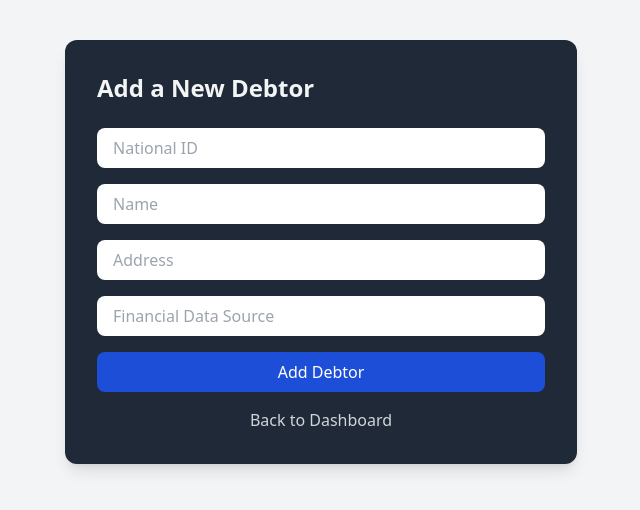
After one commit to A-D-DBS-application/web-application-2025-group-20, a Flask app: page /add-debtor in a window 1280 px wide. The commit adds this page. Shown: the top 510 px of the page, without its empty margins (319-959 px from the left). Run offline with Flask 3, Linux system fonts and the light colour scheme; the visitor is signed in with stand-in values (Sample User, id 1); some libraries are stand-ins or nearby versions.

Commit message:
toevoegen add_debtor functie

```diff
--- a/app/routes.py
+++ b/app/routes.py
@@ -121,3 +121,38 @@ def api_debtors():
         }
         for d in debtors
     ])
+
+@main.route("/add-debtor", methods=["GET"])
+def add_debtor_page():
+    username = session.get("username")
+    if not username:
+        return redirect(url_for("main.login"))
+
+    return render_template("add_debtor.html")
+
+@main.route("/add-debtor", methods=["POST"])
+def add_debtor_submit():
+    username = session.get("username")
+    if not username:
+        return redirect(url_for("main.login"))
+
+    national_id = request.form.get("national_id")
+    name = request.form.get("name")
+    address = request.form.get("address")
+    source = request.form.get("financial_data_source")
+
+    new_debtor = Debtor(
+        national_id=national_id,
+        name=name,
+        address=address,
+        financial_data_source=source,
+        user_username=username
+    )
+
+    db.session.add(new_debtor)
+    db.session.commit()
+
+    # optional logging
+    log_access(username, "created", "Debtor", national_id)
+
+    return redirect(url_for("main.dashboard"))
--- /dev/null
+++ b/app/templates/add_debtor.html
@@ -0,0 +1,35 @@
+<!DOCTYPE html>
+<html lang="en">
+<head>
+    <meta charset="UTF-8">
+    <script src="https://cdn.tailwindcss.com"></script>
+    <title>Add Debtor</title>
+</head>
+<body class="bg-gray-100 dark:bg-gray-900 text-gray-100 p-10">
+
+<div class="max-w-lg mx-auto bg-gray-800 p-8 rounded-xl shadow-lg">
+    <h2 class="text-2xl font-semibold mb-6">Add a New Debtor</h2>
+
+    <form action="/add-debtor" method="POST" class="space-y-4">
+        <input name="national_id" placeholder="National ID" required
+               class="w-full px-4 py-2 rounded-lg text-black">
+
+        <input name="name" placeholder="Name" required
+               class="w-full px-4 py-2 rounded-lg text-black">
+
+        <input name="address" placeholder="Address" required
+               class="w-full px-4 py-2 rounded-lg text-black">
+
+        <input name="financial_data_source" placeholder="Financial Data Source" required
+               class="w-full px-4 py-2 rounded-lg text-black">
+
+        <button class="w-full bg-blue-700 hover:bg-blue-800 text-white py-2 rounded-lg">
+            Add Debtor
+        </button>
+    </form>
+
+    <a href="/dashboard" class="block mt-4 text-center text-gray-300 hover:text-white">Back to Dashboard</a>
+</div>
+
+</body>
+</html>
--- a/app/templates/dashboard.html
+++ b/app/templates/dashboard.html
@@ -89,6 +89,11 @@
     </table>
   </div>
 </main>
+<!-- Floating Add Debtor Button (Bottom Left) -->
+<a href="/add-debtor"
+   class="fixed bottom-6 left-6 z-50 bg-blue-600 hover:bg-blue-700 text-white px-5 py-3 rounded-xl shadow-lg transition">
+    + Add Debtor
+</a>
 
 <script>
 const searchInput = document.getElementById('searchInput');
```
